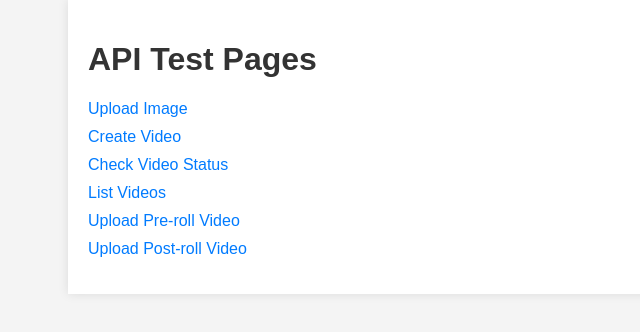
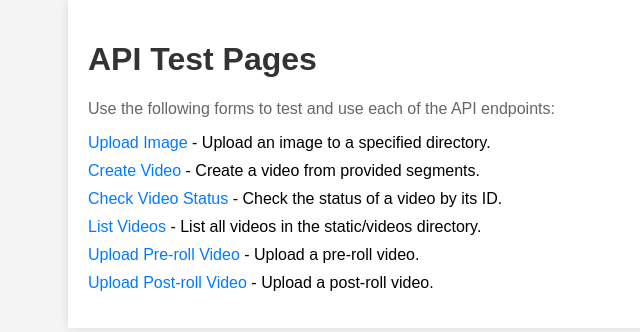
Before and after one commit to joeldg/VideoFromJSON, a Flask app: page /web in a window 1280 px wide. Shown: the top 332 px of the page, without its empty margins (40-680 px from the left). Run offline with Flask 3, Linux system fonts and the light colour scheme; some libraries are stand-ins or nearby versions.

Commit message:
More docs

```diff
--- a/templates/index.html
+++ b/templates/index.html
@@ -4,12 +4,13 @@
 
 {% block content %}
 <h1>API Test Pages</h1>
+<p>Use the following forms to test and use each of the API endpoints:</p>
 <ul>
-    <li><a href="/web/upload_image">Upload Image</a></li>
-    <li><a href="/web/creation">Create Video</a></li>
-    <li><a href="/web/status">Check Video Status</a></li>
-    <li><a href="/web/videos">List Videos</a></li>
-    <li><a href="/web/pre_roll">Upload Pre-roll Video</a></li>
-    <li><a href="/web/post_roll">Upload Post-roll Video</a></li>
+    <li><a href="/web/upload_image">Upload Image</a> - Upload an image to a specified directory.</li>
+    <li><a href="/web/creation">Create Video</a> - Create a video from provided segments.</li>
+    <li><a href="/web/status">Check Video Status</a> - Check the status of a video by its ID.</li>
+    <li><a href="/web/videos">List Videos</a> - List all videos in the static/videos directory.</li>
+    <li><a href="/web/pre_roll">Upload Pre-roll Video</a> - Upload a pre-roll video.</li>
+    <li><a href="/web/post_roll">Upload Post-roll Video</a> - Upload a post-roll video.</li>
 </ul>
 {% endblock %}
```
Also changed, not shown: README.md.
